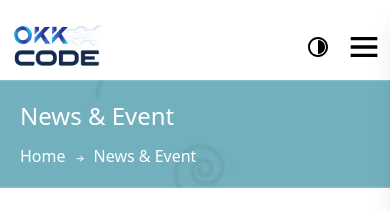
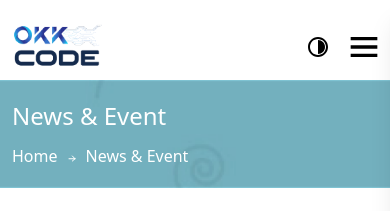
Before and after one commit to AnoopLamba/final-template-1, a Next.js app: page /news in a window 390 px wide. Shown: the top 211 px of the page. Built offline with nearby package versions, Linux system fonts and the light colour scheme.

Commit message:
improved padding in sidebar

```diff
--- a/components/common/HeaderBanner.jsx
+++ b/components/common/HeaderBanner.jsx
@@ -2,7 +2,7 @@ import { Arrowicon } from "./Icon";
 
 const HeaderBanner = ({ heading }) => {
   return (
-    <div className="max-w-[1920px] w-full mx-auto bg-[url('/img/Hero-bg.png')] bg-no-repeat bg-center bg-cover pb-5 sm:pb-[38px] md:pb-[48px] pt-5 sm:pt-10 md:pt-[50px] px-5 sm:px-10 md:px-[50px]">
+    <div className="max-w-[1920px] w-full mx-auto bg-[url('/img/Hero-bg.png')] bg-no-repeat bg-center bg-cover pb-5 sm:pb-[38px] md:pb-[48px] pt-5 sm:pt-10 md:pt-[50px] px-3">
       <div className="max-w-[1052px] w-full mx-auto flex flex-col items-start justify-center">
         <p className="text-white font-Roboto text-2xl sm:text-[33px] font-medium ">
           {heading}
```
